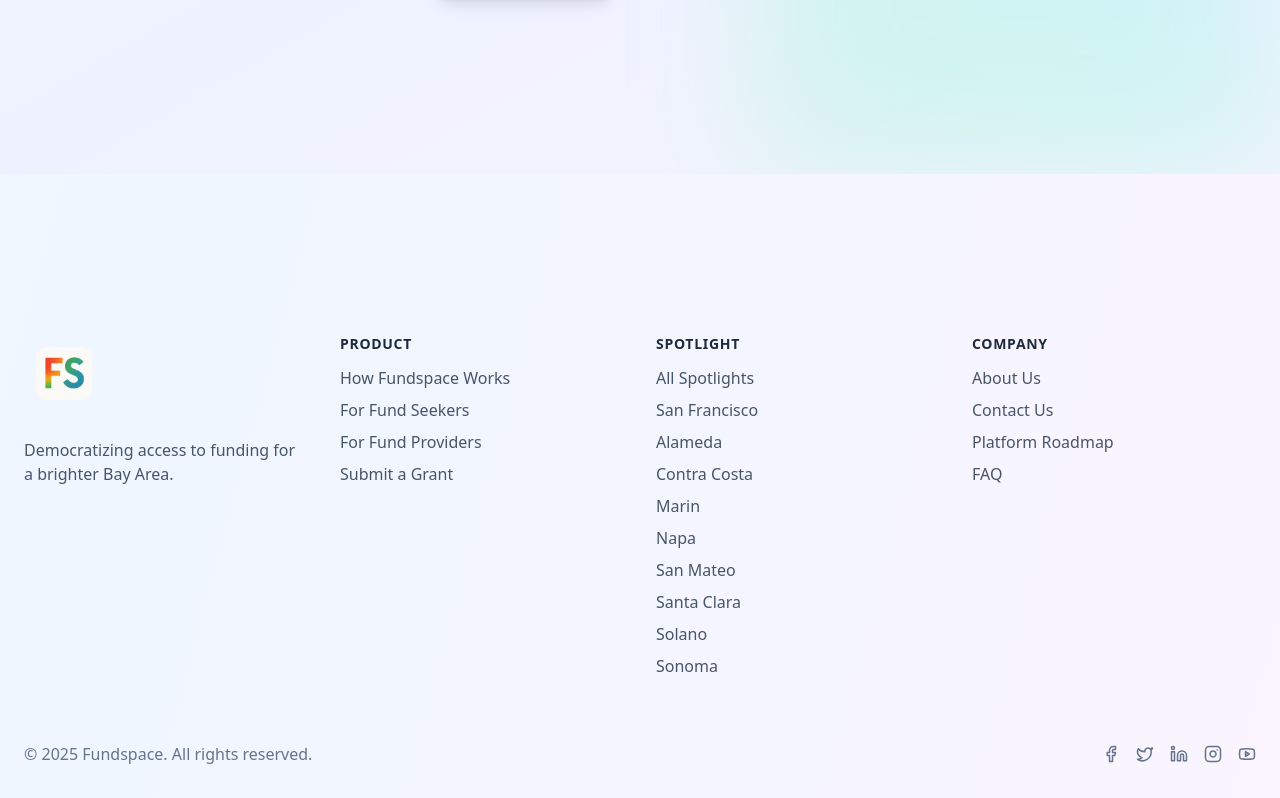
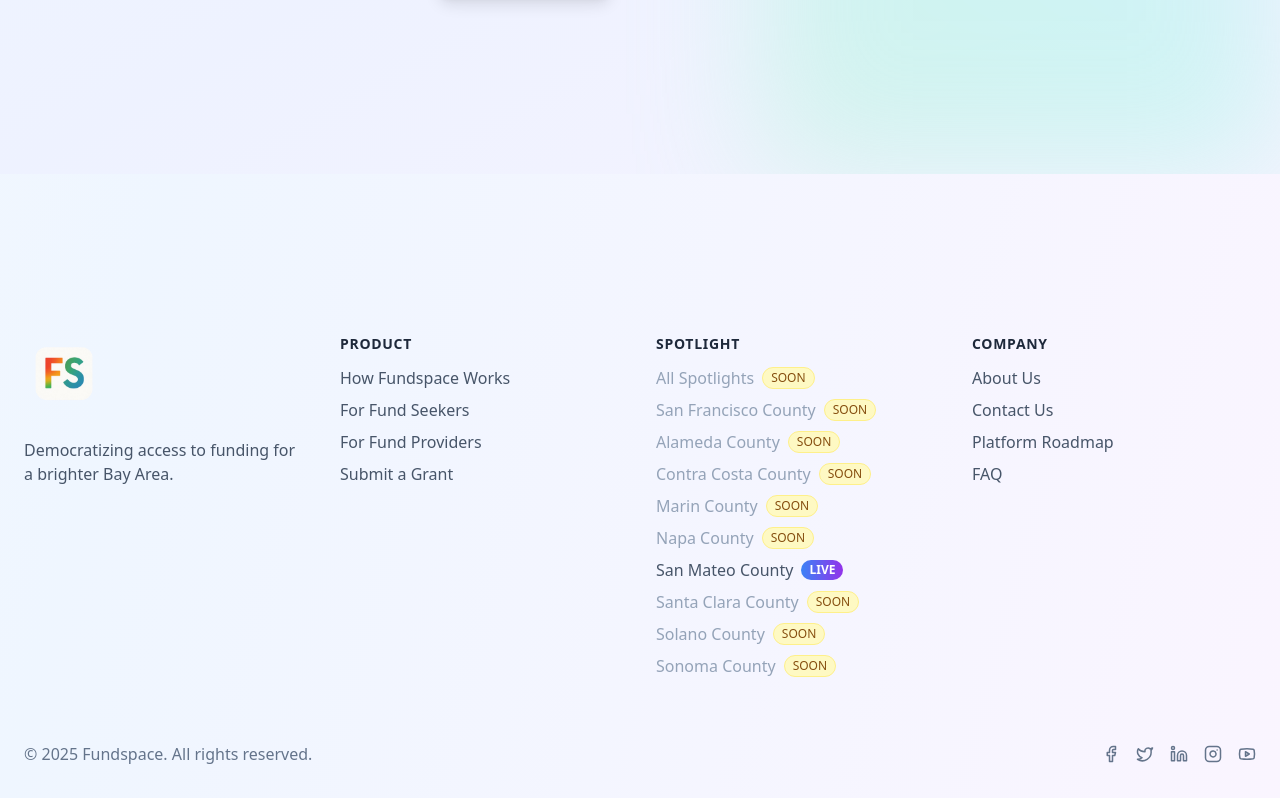
Before and after one commit to TheOneToBuild/fundspace-project, a React (Vite) app in the folder fundspace-app/: page /faq in a window 1280 px wide. Shown: the part 3971-4769 px from the top of the page. Built offline with nearby package versions, Linux system fonts and the light colour scheme.

Commit message:
fundspace design changes

```diff
--- a/fundspace-app/src/AboutUsPage.jsx
+++ b/fundspace-app/src/AboutUsPage.jsx
@@ -5,10 +5,10 @@ import AnimatedCounter from './components/AnimatedCounter.jsx';
 import { LayoutContext } from './App.jsx';
 
 const ADVISORY = [
-  { name: 'Advisory Member', title: 'Chief Program & Advancement Officer, Silicon Valley Social Venture Fund', imageUrl: 'https://media.licdn.com/dms/image/v2/D5603AQFJnKCpiXgEvA/profile-displayphoto-shrink_800_800/profile-displayphoto-shrink_800_800/0/1714823893508?e=1759968000&v=beta&t=alffzwY7ieN0BbxXshwwOcN_KczfJGL59CjCIGoW5Xk', linkedinUrl: 'https://www.linkedin.com/in/linda-prieto/' },
-  { name: 'Advisory Member', title: 'Director of Community Partnerships, Silicon Valley Community Foundation', imageUrl: 'https://www.hfsv.org/wp-content/uploads/2023/11/mauricio-palma-2023.jpg', linkedinUrl: 'https://www.linkedin.com/in/mauricio-palma-b2ba587/' },
-  { name: 'Advisory Member', title: 'Director of Contracts & Compliance, San Francisco International Airport', imageUrl: 'https://media.licdn.com/dms/image/v2/C5603AQFAMGYFJIyhzA/profile-displayphoto-shrink_800_800/profile-displayphoto-shrink_800_800/0/1600903357926?e=1759968000&v=beta&t=MLY11lUsP_16_m1_rt7RZXUaMGWISzuVx5BUGofPKpQ', linkedinUrl: 'https://www.linkedin.com/in/yenpang/' },
-  { name: 'Advisory Member', title: 'To be announced', imageUrl: 'https://triadessay.com/wp-content/uploads/2025/01/2025010118415912.png', linkedinUrl: null },
+  { name: 'Linda Prieto', title: 'Chief Program & Advancement Officer, Silicon Valley Social Venture Fund', imageUrl: 'https://media.licdn.com/dms/image/v2/D5603AQFJnKCpiXgEvA/profile-displayphoto-shrink_800_800/profile-displayphoto-shrink_800_800/0/1714823893508?e=1759968000&v=beta&t=alffzwY7ieN0BbxXshwwOcN_KczfJGL59CjCIGoW5Xk', linkedinUrl: 'https://www.linkedin.com/in/linda-prieto/' },
+  { name: 'Mauricio Palma', title: 'Director of Community Partnerships, Silicon Valley Community Foundation', imageUrl: 'https://www.hfsv.org/wp-content/uploads/2023/11/mauricio-palma-2023.jpg', linkedinUrl: 'https://www.linkedin.com/in/mauricio-palma-b2ba587/' },
+  { name: 'Yen Pang', title: 'Director of Contracts & Compliance, San Francisco International Airport', imageUrl: 'https://media.licdn.com/dms/image/v2/C5603AQFAMGYFJIyhzA/profile-displayphoto-shrink_800_800/profile-displayphoto-shrink_800_800/0/1600903357926?e=1759968000&v=beta&t=MLY11lUsP_16_m1_rt7RZXUaMGWISzuVx5BUGofPKpQ', linkedinUrl: 'https://www.linkedin.com/in/yenpang/' },
+  { name: 'Amourence Lee', title: 'Program Officer Policy & Innovation, San Francisco Foundation', imageUrl: 'https://media.licdn.com/dms/image/v2/C5603AQEWoE5dw6oN-w/profile-displayphoto-shrink_200_200/profile-displayphoto-shrink_200_200/0/1588619359657?e=1762992000&v=beta&t=td0jZu9txPu6nuHgyDmpyUqa_qur0svDnMmr_aXI1EM', linkedinUrl: 'https://www.linkedin.com/in/amourence-lee' },
   { name: 'Advisory Member', title: 'To be announced', imageUrl: 'https://avatar.iran.liara.run/public/7', linkedinUrl: null },
   { name: 'Advisory Member', title: 'To be announced', imageUrl: 'https://encrypted-tbn0.gstatic.com/images?q=tbn:ANd9GcTePvPIcfgyTA_2uby6QSsAG7PDe0Ai1Pv9x6cpYZYRGyxKSufwKmkibEpGZDw1fw5JUSs&usqp=CAU', linkedinUrl: null }
 ];
@@ -145,8 +145,37 @@ const AboutUsPage = () => {
             <h2 className="text-4xl font-black leading-tight tracking-tight text-slate-900">Rooted Locally. Architected To Scale.</h2>
             <p className="text-lg text-slate-700 leading-relaxed">We live here. The Bay Area gives us dense diversity in focus areas, org sizes, and capital sources—perfect for iterating equitable matching systems. Regional grounding lets us avoid abstract platform bloat & ship pragmatic tools.</p>
             <div className="grid grid-cols-2 md:grid-cols-3 gap-3 text-sm">
-              {['Alameda', 'Contra Costa', 'Marin', 'Napa', 'San Francisco', 'San Mateo', 'Santa Clara', 'Solano', 'Sonoma'].map(c => (
-                <span key={c} className="px-3 py-2 rounded-xl bg-gradient-to-br from-slate-50 to-white border border-slate-200 shadow-sm text-slate-700 font-medium text-center">{c}</span>
+              {[
+                { name: 'Alameda', comingSoon: true },
+                { name: 'Contra Costa', comingSoon: true },
+                { name: 'Marin', comingSoon: true },
+                { name: 'Napa', comingSoon: true },
+                { name: 'San Francisco', comingSoon: true },
+                { name: 'San Mateo', comingSoon: false },
+                { name: 'Santa Clara', comingSoon: true },
+                { name: 'Solano', comingSoon: true },
+                { name: 'Sonoma', comingSoon: true }
+              ].map(county => (
+                <span
+                  key={county.name}
+                  className={`px-3 py-2 rounded-xl border shadow-sm font-medium text-center flex items-center justify-center gap-2 ${
+                    county.comingSoon
+                      ? 'bg-slate-50 border-slate-200 text-slate-400'
+                      : 'bg-gradient-to-br from-blue-50 to-indigo-50 border-blue-200 text-slate-700'
+                  }`}
+                >
+                  <span>{county.name}</span>
+                  {county.comingSoon && (
+                    <span className="px-1.5 py-0.5 text-[10px] font-semibold bg-yellow-100 text-yellow-800 rounded-full border border-yellow-200">
+                      SOON
+                    </span>
+                  )}
+                  {!county.comingSoon && (
+                    <span className="px-1.5 py-0.5 text-[10px] font-semibold bg-gradient-to-r from-blue-500 to-purple-600 text-white rounded-full">
+                      LIVE
+                    </span>
+                  )}
+                </span>
               ))}
             </div>
             <p className="text-sky-600 font-semibold">We look forward to expanding in other regions once we have time to learn and adapt our model.</p>
@@ -212,6 +241,11 @@ const AboutUsPage = () => {
             </motion.div>
           ))}
         </div>
+        <div className="mt-24 max-w-3xl mx-auto px-6">
+          <p className="text-sm text-center text-slate-500 italic bg-slate-50 border border-slate-200 rounded-xl px-6 py-4">
+            All advisory members participate in their personal capacity and do not represent their affiliated organizations. Views and guidance shared are their own.
+          </p>
+        </div>
       </Section>
       <Section className="bg-gradient-to-br from-blue-50 via-indigo-50 to-violet-50 py-32 md:py-44 overflow-hidden">
         <div className="absolute inset-0 pointer-events-none">
--- a/fundspace-app/src/components/Footer.jsx
+++ b/fundspace-app/src/components/Footer.jsx
@@ -1,19 +1,50 @@
-// src/components/Footer.jsx - Updated with more top spacing
-import React, { useState } from 'react';
+// src/components/Footer.jsx
+import React, { useState, useEffect } from 'react';
 import { Link, useNavigate } from 'react-router-dom';
 import { Facebook, Twitter, Linkedin, Instagram, Youtube } from 'lucide-react';
+import { supabase } from '../supabaseClient';
+import { getProfileById } from '../utils/profileHelpers.js';
 import footerLogoImage from '../assets/fundspace-logo.png';
 
 export default function Footer() {
   const navigate = useNavigate();
   const [isSubmitting, setIsSubmitting] = useState(false);
+  const [session, setSession] = useState(null);
+  const [profile, setProfile] = useState(null);
+
+  // Fetch session/profile on mount
+  useEffect(() => {
+    const fetchProfileForSession = async (currentSession) => {
+      setSession(currentSession);
+      if (currentSession?.user) {
+        const profileData = await getProfileById(currentSession.user.id);
+        setProfile(profileData);
+      } else {
+        setProfile(null);
+      }
+    };
+
+    supabase.auth.getSession().then(({ data: { session } }) => {
+      fetchProfileForSession(session);
+    });
+
+    const { data: { subscription } } = supabase.auth.onAuthStateChange((_event, newSession) => {
+      fetchProfileForSession(newSession);
+    });
+
+    return () => subscription.unsubscribe();
+  }, []);
 
   const handleSubmitGrantClick = async (e) => {
     e.preventDefault();
+
+    if (!session || !profile) {
+      window.location.href = '/login';
+      return;
+    }
+
     setIsSubmitting(true);
-
     await new Promise(resolve => setTimeout(resolve, 500));
-
     navigate('/submit-grant');
     setIsSubmitting(false);
   };
@@ -33,20 +64,19 @@ export default function Footer() {
   ];
 
   const spotlightLinks = [
-    { to: "/spotlight", text: "All Spotlights" },
-    { to: "/spotlight/san-francisco", text: "San Francisco" },
-    { to: "/spotlight/alameda", text: "Alameda" },
-    { to: "/spotlight/contra-costa", text: "Contra Costa" },
-    { to: "/spotlight/marin", text: "Marin" },
-    { to: "/spotlight/napa", text: "Napa" },
-    { to: "/spotlight/san-mateo", text: "San Mateo" },
-    { to: "/spotlight/santa-clara", text: "Santa Clara" },
-    { to: "/spotlight/solano", text: "Solano" },
-    { to: "/spotlight/sonoma", text: "Sonoma" },
+    { to: "/spotlight", text: "All Spotlights", comingSoon: true },
+    { to: "/spotlight/san-francisco", text: "San Francisco County", comingSoon: true },
+    { to: "/spotlight/alameda", text: "Alameda County", comingSoon: true },
+    { to: "/spotlight/contra-costa", text: "Contra Costa County", comingSoon: true },
+    { to: "/spotlight/marin", text: "Marin County", comingSoon: true },
+    { to: "/spotlight/napa", text: "Napa County", comingSoon: true },
+    { to: "/spotlight/san-mateo", text: "San Mateo County" },
+    { to: "/spotlight/santa-clara", text: "Santa Clara County", comingSoon: true },
+    { to: "/spotlight/solano", text: "Solano County", comingSoon: true },
+    { to: "/spotlight/sonoma", text: "Sonoma County", comingSoon: true },
   ];
 
   return (
-    // UPDATED: Increased top margin to mt-32 for double the spacing
     <footer className="bg-transparent py-8 mt-32">
       <div className="container mx-auto px-6">
         <div className="grid grid-cols-1 md:grid-cols-4 gap-8 mb-8">
@@ -73,9 +103,35 @@ export default function Footer() {
           <div>
             <h4 className="text-sm font-bold text-slate-800 mb-3 tracking-wider uppercase">Spotlight</h4>
             <ul className="space-y-2 text-base">
-                {spotlightLinks.map(link => (
-                  <li key={link.to}><Link to={link.to} className="text-slate-600 hover:text-rose-600 transition-colors">{link.text}</Link></li>
-                ))}
+              {spotlightLinks.map(link => (
+                <li key={link.to} className="flex items-center gap-2">
+                  <Link
+                    to={link.comingSoon ? "#" : link.to}
+                    className={`transition-colors ${
+                      link.comingSoon
+                        ? 'text-slate-400 cursor-not-allowed pointer-events-none'
+                        : 'text-slate-600 hover:text-rose-600'
+                    }`}
+                    onClick={(e) => {
+                      if (link.comingSoon) {
+                        e.preventDefault();
+                      }
+                    }}
+                  >
+                    {link.text}
+                  </Link>
+                  {link.comingSoon && (
+                    <span className="px-2 py-0.5 text-xs font-medium bg-yellow-100 text-yellow-800 rounded-full border border-yellow-200">
+                      SOON
+                    </span>
+                  )}
+                  {!link.comingSoon && link.to === "/spotlight/san-mateo" && (
+                    <span className="px-2 py-0.5 text-xs font-semibold bg-gradient-to-r from-blue-500 to-purple-600 text-white rounded-full">
+                      LIVE
+                    </span>
+                  )}
+                </li>
+              ))}
             </ul>
           </div>
             <div>
--- a/fundspace-app/src/components/PublicHeader.jsx
+++ b/fundspace-app/src/components/PublicHeader.jsx
@@ -79,7 +79,7 @@ export default function PublicHeader() {
                         links: [
                             { to: "/grants", text: "Find Funding" },
                             { to: "/organizations", text: "Explore Organizations" },
-                            { to: "/submit-grant", text: "Submit Grant" }
+                            { to: "/submit-grant", text: "Submit Grant", requiresAuth: true }
                         ]
                     }
                 ],
@@ -95,59 +95,59 @@ export default function PublicHeader() {
                     {
                         title: "Bay Area Counties",
                         links: [
-                            { to: "/spotlight/san-francisco", text: "San Francisco County" },
-                            { to: "/spotlight/alameda", text: "Alameda County" },
-                            { to: "/spotlight/santa-clara", text: "Santa Clara County" },
-                            { to: "/spotlight/contra-costa", text: "Contra Costa County" },
-                            { to: "/spotlight/marin", text: "Marin County" },
-                            { to: "/spotlight/san-mateo", text: "San Mateo County" },
-                            { to: "/spotlight/solano", text: "Solano County" },
-                            { to: "/spotlight/sonoma", text: "Sonoma County" },
-                            { to: "/spotlight/napa", text: "Napa County" }
+                            { to: "/spotlight/san-francisco", text: "San Francisco County", comingSoon: true },
+                            { to: "/spotlight/alameda", text: "Alameda County", comingSoon: true },
+                            { to: "/spotlight/santa-clara", text: "Santa Clara County", comingSoon: true },
+                            { to: "/spotlight/contra-costa", text: "Contra Costa County", comingSoon: true },
+                            { to: "/spotlight/marin", text: "Marin County", comingSoon: true },
+                            { to: "/spotlight/san-mateo", text: "San Mateo County", available: true },
+                            { to: "/spotlight/solano", text: "Solano County", comingSoon: true },
+                            { to: "/spotlight/sonoma", text: "Sonoma County", comingSoon: true },
+                            { to: "/spotlight/napa", text: "Napa County", comingSoon: true }
                         ]
                     },
                     {
                         title: "Peninsula",
                         links: [
-                            { to: "/spotlight/san-mateo/palo-alto", text: "Palo Alto" },
-                            { to: "/spotlight/san-mateo/redwood-city", text: "Redwood City" },
-                            { to: "/spotlight/san-mateo/menlo-park", text: "Menlo Park" },
-                            { to: "/spotlight/san-mateo/mountain-view", text: "Mountain View" }
+                            { to: "/spotlight/san-mateo/palo-alto", text: "Palo Alto", comingSoon: true },
+                            { to: "/spotlight/san-mateo/redwood-city", text: "Redwood City", comingSoon: true },
+                            { to: "/spotlight/san-mateo/menlo-park", text: "Menlo Park", comingSoon: true },
+                            { to: "/spotlight/san-mateo/mountain-view", text: "Mountain View", comingSoon: true }
                         ]
                     },
                     {
                         title: "South Bay",
                         links: [
-                            { to: "/spotlight/santa-clara/san-jose", text: "San Jose" },
-                            { to: "/spotlight/santa-clara/sunnyvale", text: "Sunnyvale" },
-                            { to: "/spotlight/santa-clara/santa-clara", text: "Santa Clara" },
-                            { to: "/spotlight/santa-clara/cupertino", text: "Cupertino" }
+                            { to: "/spotlight/santa-clara/san-jose", text: "San Jose", comingSoon: true },
+                            { to: "/spotlight/santa-clara/sunnyvale", text: "Sunnyvale", comingSoon: true },
+                            { to: "/spotlight/santa-clara/santa-clara", text: "Santa Clara", comingSoon: true },
+                            { to: "/spotlight/santa-clara/cupertino", text: "Cupertino", comingSoon: true }
                         ]
                     },
                     {
                         title: "East Bay",
                         links: [
-                            { to: "/spotlight/alameda/oakland", text: "Oakland" },
-                            { to: "/spotlight/alameda/berkeley", text: "Berkeley" },
-                            { to: "/spotlight/alameda/fremont", text: "Fremont" },
-                            { to: "/spotlight/contra-costa/concord", text: "Concord" }
+                            { to: "/spotlight/alameda/oakland", text: "Oakland", comingSoon: true },
+                            { to: "/spotlight/alameda/berkeley", text: "Berkeley", comingSoon: true },
+                            { to: "/spotlight/alameda/fremont", text: "Fremont", comingSoon: true },
+                            { to: "/spotlight/contra-costa/concord", text: "Concord", comingSoon: true }
                         ]
                     },
                     {
                         title: "North Bay",
                         links: [
-                            { to: "/spotlight/marin/san-rafael", text: "San Rafael" },
-                            { to: "/spotlight/sonoma/santa-rosa", text: "Santa Rosa" },
-                            { to: "/spotlight/napa/napa", text: "Napa" },
-                            { to: "/spotlight/solano/vallejo", text: "Vallejo" }
+                            { to: "/spotlight/marin/san-rafael", text: "San Rafael", comingSoon: true },
+                            { to: "/spotlight/sonoma/santa-rosa", text: "Santa Rosa", comingSoon: true },
+                            { to: "/spotlight/napa/napa", text: "Napa", comingSoon: true },
+                            { to: "/spotlight/solano/vallejo", text: "Vallejo", comingSoon: true }
                         ]
                     },
                     {
                         title: "Community",
                         links: [
-                            { to: "/spotlight", text: "All Spotlights" },
-                            { to: "/spotlight/submit", text: "Submit Story" },
-                            { to: "/spotlight/featured", text: "Featured Stories" }
+                            { to: "/spotlight", text: "All Spotlights", comingSoon: true },
+                            { to: "/spotlight/submit", text: "Submit Story", comingSoon: true },
+                            { to: "/spotlight/featured", text: "Featured Stories", comingSoon: true }
                         ]
                     }
                 ],
@@ -353,11 +353,34 @@ export default function PublicHeader() {
                                                 {section.links.map((dropdownLink, linkIndex) => (
                                                     <li key={linkIndex}>
                                                         <Link
-                                                            to={dropdownLink.to}
-                                                            className="text-slate-600 hover:text-blue-600 transition-colors block py-1 text-base leading-snug whitespace-nowrap"
-                                                            onClick={() => setActiveDropdown(null)}
+                                                            to={dropdownLink.comingSoon ? "#" : dropdownLink.to}
+                                                            className={`flex items-center gap-2 py-1 text-base leading-snug whitespace-nowrap transition-colors ${
+                                                                dropdownLink.comingSoon
+                                                                    ? 'text-slate-400 cursor-not-allowed pointer-events-none'
+                                                                    : 'text-slate-600 hover:text-blue-600'
+                                                            }`}
+                                                            onClick={(e) => {
+                                                                if (dropdownLink.comingSoon) {
+                                                                    e.preventDefault();
+                                                                } else if (dropdownLink.requiresAuth && (!session || !profile)) {
+                                                                    e.preventDefault();
+                                                                    window.location.href = '/login';
+                                                                } else {
+                                                                    setActiveDropdown(null);
+                                                                }
+                                                            }}
                                                         >
-                                                            {dropdownLink.text}
+                                                            <span>{dropdownLink.text}</span>
+                                                            {dropdownLink.comingSoon && (
+                                                                <span className="px-2 py-0.5 text-xs font-medium bg-yellow-100 text-yellow-800 rounded-full border border-yellow-200">
+                                                                    SOON
+                                                                </span>
+                                                            )}
+                                                            {dropdownLink.available && (
+                                                                <span className="px-2 py-0.5 text-xs font-semibold bg-gradient-to-r from-blue-500 to-purple-600 text-white rounded-full">
+                                                                    LIVE
+                                                                </span>
+                                                            )}
                                                         </Link>
                                                     </li>
                                                 ))}
```
